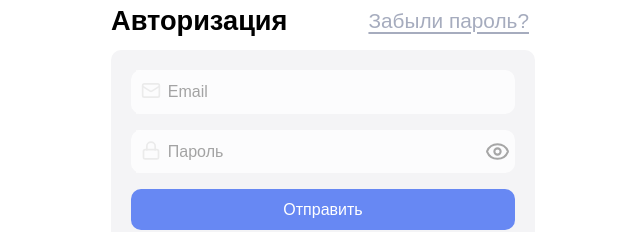
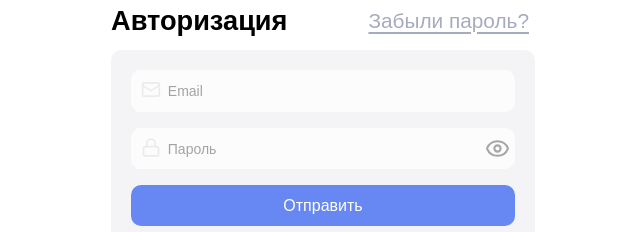
Before and after one commit to KalitovAlex/WEEEK-Clone, a React app: page /login in a window 1280 px wide. Shown: the part 249-481 px from the top of the page, without its empty margins (317-957 px from the left). Built offline with nearby package versions, Linux system fonts and the light colour scheme; no server answers; the HTML template or start-up script is replaced by a standard one.

Commit message:
Updated SidebarItem component to include SCSS styling, modified Card component layout for better spacing and height, and adjusted Input component font size for consistency.

```diff
--- a/src/features/Sidebar/ui/SidebarItem/SidebarItem.tsx
+++ b/src/features/Sidebar/ui/SidebarItem/SidebarItem.tsx
@@ -1,3 +1,5 @@
+import "./SidebarItem.scss";
+
 export const SidebarItem = () => {
-  return <div>SidebarItem</div>;
+  return <div className="sidebar-item">SidebarItem</div>;
 };
--- a/src/features/WorkSpace/ui/Card/Card.scss
+++ b/src/features/WorkSpace/ui/Card/Card.scss
@@ -43,7 +43,9 @@
   &__main {
     display: flex;
     flex-direction: column;
-    gap: 0.4rem;
+    justify-content: space-between;
+    gap: 0.6rem;
+    height: 100%;
     &__title {
       font-size: 10px;
       font-weight: 400;
--- a/src/shared/ui/Input/index.scss
+++ b/src/shared/ui/Input/index.scss
@@ -6,7 +6,7 @@
   transition: 0.2s;
   box-sizing: border-box;
   border: none;
-  font-size: 16px;
+  font-size: 14px;
   background-color: white;
   transition: 0.2s;
   opacity: 0.8;
```
